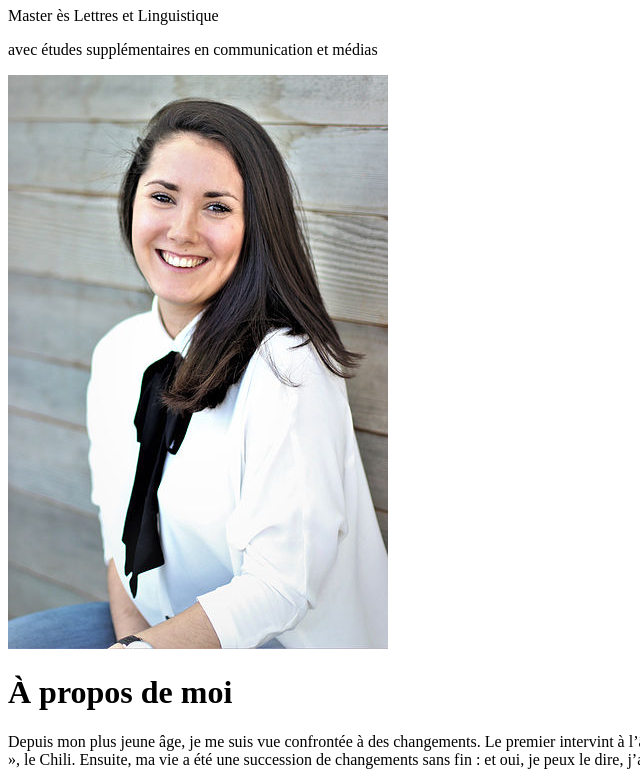
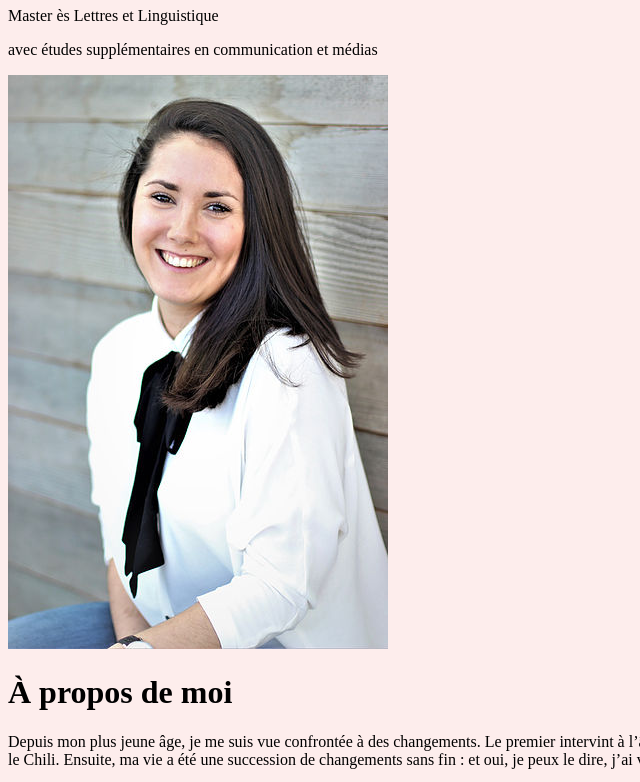
Before and after one commit to Javiplaza/Javiplaza.github.io, a plain HTML site: page index.html in a window 1280 px wide. Shown: the part 125-907 px from the top of the page, without its empty margins (0-640 px from the left). Drawn offline with Linux system fonts and the light colour scheme.

Commit message:
Cours 1 CSS

```diff
--- /dev/null
+++ b/css/stylesheet.css
@@ -0,0 +1,14 @@
+html {
+    width: 100%;
+    height: 100%;
+}
+
+body {
+    background-color: rgb(253, 237, 236);
+    color:#000000;
+    width: inherit;
+    height: inherit;
+    overflow-x: hidden; /*overflow= pour que le navigateur sache qu'il doit cacher ce qui dépasse de la fenêtre*/
+    font-family: 'futura';
+    font-weight: 100;
+}
--- a/index.html
+++ b/index.html
@@ -8,6 +8,10 @@
         <meta name="author" content="Javiera Plaza">
 
         <title>Javiera Plaza</title> <!--titre = nom de l'onglet sur Safari-->
+        <link href="css/boostrap.min.css" rel="stylesheet"/> <!--link= interpretation du moteur de recherche = remplacement de cette balise par CSS
+                                                boostrap= workframe= divisions en 12 colones-->
+        <link href="css/stylesheet.css" rel="stylesheet"/> <!-- stylesheet= CSS crée par moi-->
+
     </head>
 
     <body> <!--body = corps/structure du site-->
@@ -33,7 +37,7 @@
         <div id="id_cover" class="cover"> <!--class= nom de la classe/style CSS à utiliser plus tard-->
             <h1>Javiera <strong>Plaza</strong></h1>
             <p>Master ès Lettres et Linguistique </p><p>avec études supplémentaires en communication et médias</p> <!--br= balise à ne pas ultiser pour sauter les lignes, faut créer plutôt un nouveau paragraphe-->
-            <img src="images/Photo%20CV%20site.jpg" alt="photo portrait de Javiera Plaza"/>
+            <img src="images/Photo_CV_site.jpg" alt="photo portrait de Javiera Plaza"/>
         </div> <!--id_cover-->
 
         <div><!--il faudra mettre la couleur verte--></div>
```
Also changed, not shown: images/Photo_CV_site.jpg (renamed from images/Photo CV site.jpg), 3 other files.
